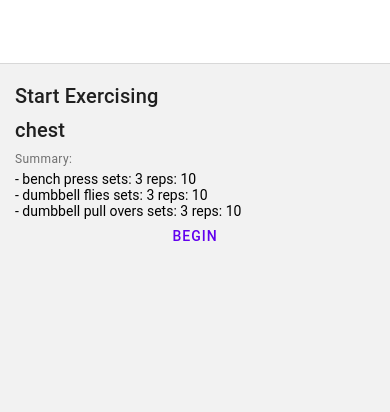
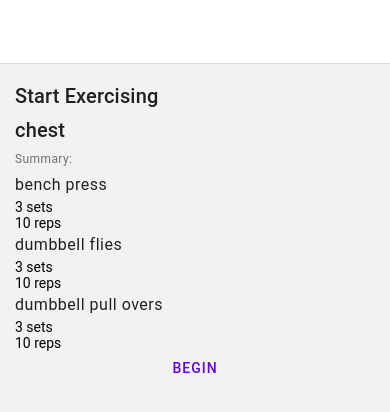
Before and after one commit to Vadlusk/Exercise-Tracker-Mobile, a React Native app: screen /Exercise in a window 390 px wide. Both pictures are taken after a click on the button "CHEST". Shown: the top 412 px of the page. Built offline with nearby package versions, Linux system fonts and the light colour scheme.

Commit message:
:sparkles: feat: accomodate exercises with time with a big timer

```diff
--- a/app/components/Screen/index.jsx
+++ b/app/components/Screen/index.jsx
@@ -19,7 +19,8 @@ export default Screen
 
 const styles = StyleSheet.create({
   screen: {
-    paddingTop: 15,
-    paddingHorizontal: 15
+    flex: 1,
+    padding: 15,
+    paddingBottom: 40,
   }
 })
--- a/app/components/TimeDisplay/index.jsx
+++ b/app/components/TimeDisplay/index.jsx
@@ -2,7 +2,7 @@ import React from 'react'
 import PropTypes from 'prop-types'
 import { Text } from 'react-native-paper'
 
-const TimeDisplay = ({ timeInSeconds }) => {
+const TimeDisplay = ({ timeInSeconds, ...props }) => {
   const minutes = Math.floor(timeInSeconds / 60)
   let seconds = timeInSeconds - minutes * 60
 
@@ -10,7 +10,7 @@ const TimeDisplay = ({ timeInSeconds }) => {
     seconds = `0${seconds}`
   }
 
-  return <Text>{minutes}:{seconds}</Text>
+  return <Text {...props}>{minutes}:{seconds} mins</Text>
 }
 
 TimeDisplay.propTypes = {
--- a/app/hooks/CurrentRoutineContext.jsx
+++ b/app/hooks/CurrentRoutineContext.jsx
@@ -33,7 +33,15 @@ const ROUTINE_TEMPLATES = [
       { name: 'rows', sets: 3, reps: 10, time: null },
       { name: 'single arm rows', sets: 3, reps: 10, time: null }
     ]
-  }
+  },
+  {
+    title: 'abs',
+    exercises: [
+      { name: 'jogging', sets: 1, reps: null, time: 5 * 60 },
+      { name: 'mountain climbers', sets: 3, reps: null, time: 60 },
+      { name: 'crunches', sets: 3, reps: 20, time: null }
+    ]
+  },
 ]
 
 const CurrentRoutineContext = createContext()
--- a/app/screens/Exercise/index.jsx
+++ b/app/screens/Exercise/index.jsx
@@ -1,8 +1,10 @@
-import React from 'react'
+import React, { useEffect, useState } from 'react'
 import { useNavigation } from '@react-navigation/native'
-import { Title, Text, Caption, Button } from 'react-native-paper'
+import { StyleSheet, View } from 'react-native'
+import { Subheading, Title, Text, Caption, Button } from 'react-native-paper'
 
 import Screen from '../../components/Screen'
+import TimeDisplay from '../../components/TimeDisplay'
 import TotalTimeElapsedHeader from '../../components/TotalTimeElapsedHeader'
 
 import { useCurrentRoutineContext } from '../../hooks/CurrentRoutineContext'
@@ -12,7 +14,37 @@ const Exercise = () => {
 
   const { currentExercise: { name, sets, reps, time }, currentSet, isLastSet, isLastExercise, stopTotalTimeElapsed } = useCurrentRoutineContext()
 
-  const onPress = () => {
+  const [timeRemainingForCurrentSet, setTimeRemainingForCurrentSet] = useState(time)
+
+  let timer
+
+  useEffect(() => {
+    if (time) {
+      setTimeRemainingForCurrentSet(time)
+
+      timer = setInterval(() => {
+        setTimeRemainingForCurrentSet(prevTime => prevTime - 1)
+      }, 1000)
+
+      return () => {
+        clearInterval(timer)
+      }
+    }
+  }, [])
+
+  useEffect(() => {
+    if (time) {
+      setTimeRemainingForCurrentSet(time)
+    }
+  }, [name, currentSet])
+
+  useEffect(() => {
+    if (timeRemainingForCurrentSet === 0) { clearTimersAndNavigate() }
+  }, [timeRemainingForCurrentSet])
+
+  const clearTimersAndNavigate = () => {
+    clearInterval(timer)
+
     if (isLastSet && isLastExercise) {
       stopTotalTimeElapsed()
       navigation.navigate('FinishRoutine')
@@ -23,7 +55,7 @@ const Exercise = () => {
 
   return (
     <Screen>
-      <TotalTimeElapsedHeader />
+      {!time && <TotalTimeElapsedHeader />}
 
       <Title>{name}</Title>
 
@@ -40,16 +72,29 @@ const Exercise = () => {
           <Text>{reps}</Text>
         </>
       )}
+
       {time && (
-        <>
-          <Caption>time</Caption>
-          <Text>{time}</Text>
-        </>
+        <View style={styles.timerContainer}>
+          <Subheading>time remaining</Subheading>
+          <TimeDisplay timeInSeconds={timeRemainingForCurrentSet} style={styles.time} />
+        </View>
       )}
 
-      <Button onPress={onPress}>Done</Button>
+      <Button onPress={clearTimersAndNavigate}>{time ? 'Skip' : 'Done'}</Button>
     </Screen>
   )
 }
 
 export default Exercise
+
+const styles = StyleSheet.create({
+  timerContainer: {
+    flex: 1,
+    justifyContent: 'center',
+    alignItems: 'center',
+  },
+
+  time: {
+    fontSize: 50
+  }
+})
--- a/app/screens/SelectRoutine/index.jsx
+++ b/app/screens/SelectRoutine/index.jsx
@@ -17,7 +17,7 @@ const Main = () => {
       <Title>Select a routine</Title>
 
       <View>
-      {['chest', 'legs', 'shoulders', 'back'].map((title) => (
+      {['chest', 'legs', 'shoulders', 'back', 'abs'].map((title) => (
         <Button
           key={title}
           onPress={() => {
--- a/app/screens/StartRoutine/index.jsx
+++ b/app/screens/StartRoutine/index.jsx
@@ -1,8 +1,10 @@
 import React from 'react'
 import { useNavigation } from '@react-navigation/native'
-import { Title, Caption, Text, Button } from 'react-native-paper'
+import { View } from 'react-native'
+import { Title, Caption, Subheading, Text, Button } from 'react-native-paper'
 
 import Screen from '../../components/Screen'
+import TimeDisplay from '../../components/TimeDisplay'
 
 import { useCurrentRoutineContext } from '../../hooks/CurrentRoutineContext'
 
@@ -17,8 +19,18 @@ const StartRoutine = () => {
       <Title>{currentRoutine?.title}</Title>
 
       <Caption>Summary:</Caption>
-      {currentRoutine?.exercises.map(exercise => (
-        <Text key={exercise.name}>- {exercise.name} sets: {exercise.sets} reps: {exercise.reps}</Text>
+      {currentRoutine?.exercises.map(({ name, sets, reps, time }) => (
+        <View key={name}>
+          <Subheading>{name}</Subheading>
+          {sets > 1 && <Text>{sets} sets</Text>}
+          {reps && <Text>{reps} reps</Text>}
+          {time && (
+            <>
+              <TimeDisplay timeInSeconds={time} />
+              {sets > 1 && <Text>per set</Text>}
+            </>
+          )}
+        </View>
       ))}
 
       <Button onPress={() => { startTotalTimeElapsed(); navigation.navigate('Exercise') }}>Begin</Button>
```
